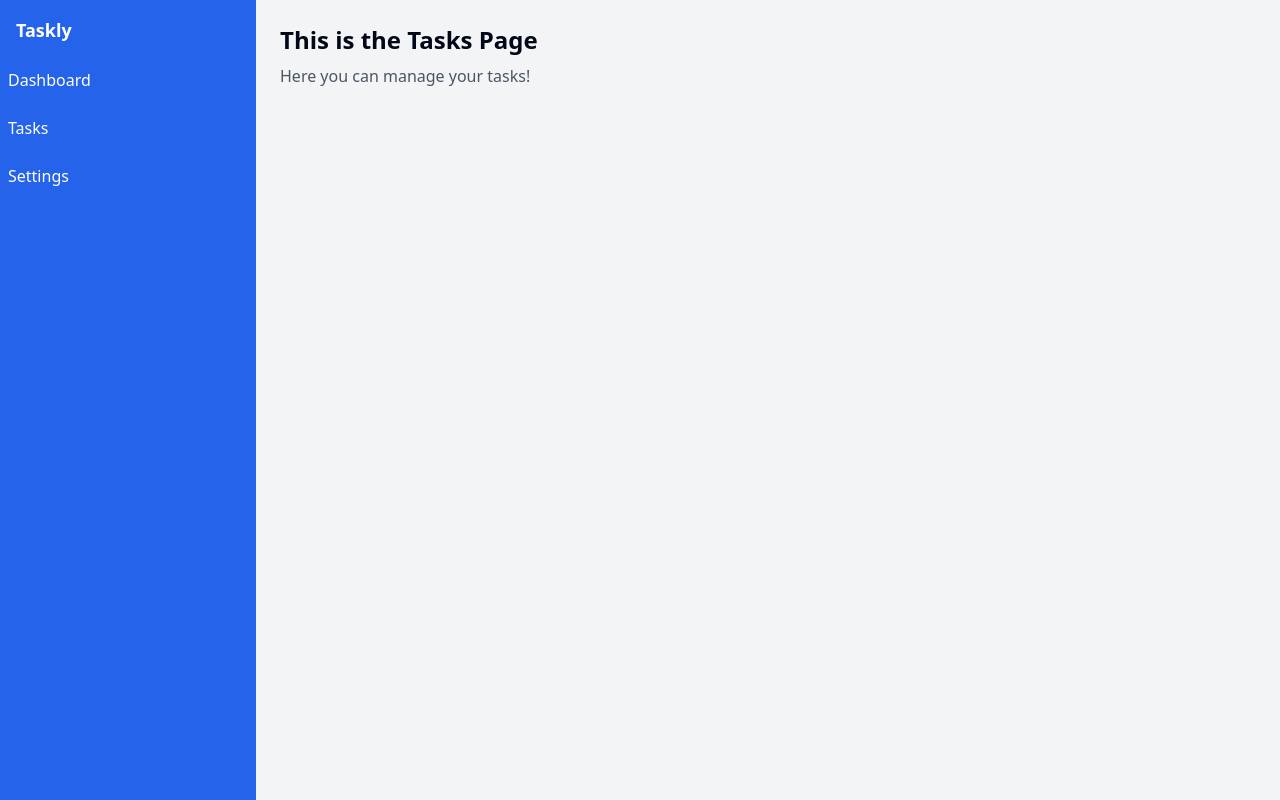
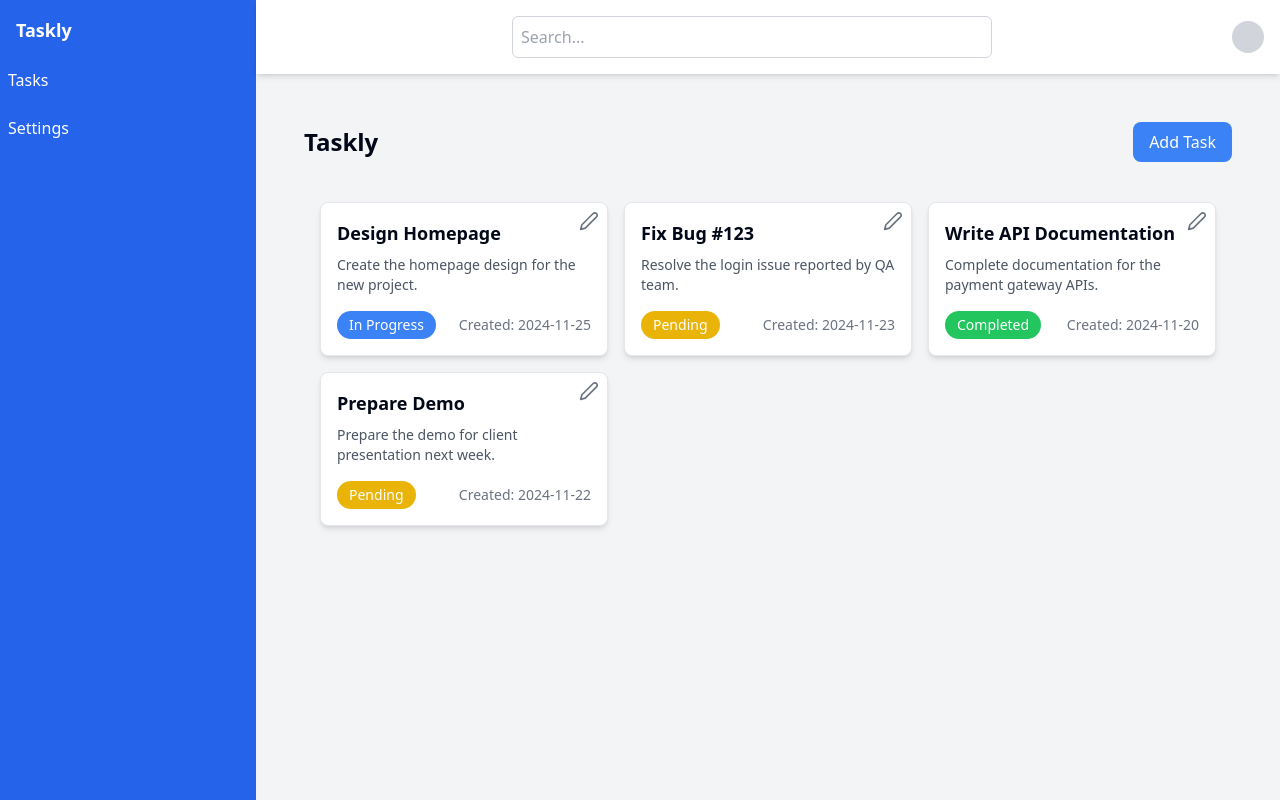
Before and after one commit to DatTTSE172775/Taskly, a Next.js app: page /tasks in a window 1280 px wide. Built offline with nearby package versions, Linux system fonts and the light colour scheme.

Commit message:
create layout tasks enhanced

```diff
--- a/package.json
+++ b/package.json
@@ -24,6 +24,7 @@
     "next": "15.0.3",
     "react": "^18.2.0",
     "react-dom": "^18.2.0",
+    "react-icons": "^5.3.0",
     "tailwind-merge": "^2.5.5",
     "tailwindcss-animate": "^1.0.7"
   },
--- a/src/app/tasks/layout.tsx
+++ b/src/app/tasks/layout.tsx
@@ -1,4 +1,5 @@
-import Sidebar from "@/components/ui/user/sidebar/Sidebar";
+import Header from "@/components/user/header/Header";
+import Sidebar from "@/components/user/sidebar/Sidebar";
 
 export default function UserLayout({
   children,
@@ -7,12 +8,18 @@ export default function UserLayout({
 }>) {
   return (
     <html lang="en">
-      <body className="flex bg-gray-100 min-h-screen h-screen">
+      <body className="flex bg-gray-100 min-h-screen">
         {/* Sidebar */}
         <Sidebar />
 
         {/* Main Content */}
-        <main className="flex-1 p-6 overflow-auto">{children}</main>
+        <div className="flex-1 flex flex-col">
+          {/* Header */}
+          <Header />
+
+          {/* Main Content Area */}
+          <main className="flex-1 p-6">{children}</main>
+        </div>
       </body>
     </html>
   );
--- a/src/app/tasks/page.tsx
+++ b/src/app/tasks/page.tsx
@@ -1,8 +1,22 @@
-export default function TasksPage() {
+"use client";
+
+import TaskAddButton from "@/components/user/tasks/addTask/TaskAddButton";
+import TaskList from "@/components/user/tasks/list/TaskList";
+import React from "react";
+
+const TaskPage: React.FC = () => {
   return (
-    <div>
-      <h1 className="text-2xl font-bold">This is the Tasks Page</h1>
-      <p className="mt-2 text-gray-600">Here you can manage your tasks!</p>
+    <div className="p-6">
+      {/* Header Section */}
+      <div className="flex items-center justify-between mb-6">
+        <h1 className="text-2xl font-bold">Taskly</h1>
+        <TaskAddButton />
+      </div>
+
+      {/* Task List */}
+      <TaskList />
     </div>
   );
-}
+};
+
+export default TaskPage;
--- /dev/null
+++ b/src/components/user/header/Header.tsx
@@ -0,0 +1,20 @@
+export default function Header() {
+  return (
+    <header className="flex items-center justify-between bg-white shadow-md p-4 w-full">
+      {/* Search Bar */}
+      <div className="flex-1 flex justify-center">
+        <input
+          type="text"
+          placeholder="Search..."
+          className="w-1/2 p-2 rounded-md border border-gray-300 focus:outline-none focus:ring-2 focus:ring-blue-500"
+        />
+      </div>
+
+      {/* Avatar */}
+      <div className="flex items-center space-x-4">
+        <div className="w-8 h-8 rounded-full bg-gray-300"></div>{" "}
+        {/* Placeholder Avatar */}
+      </div>
+    </header>
+  );
+}
--- a/src/components/ui/user/sidebar/Sidebar.tsx
+++ b/src/components/user/sidebar/Sidebar.tsx
@@ -5,11 +5,6 @@ const Sidebar = () => {
     <div className="w-64 bg-blue-600 text-white min-h-screen">
       <div className="p-4 text-lg font-bold">Taskly</div>
       <ul className="space-y-2">
-        <li>
-          <a href="/tasks" className="block p-2 hover:bg-blue-700">
-            Dashboard
-          </a>
-        </li>
         <li>
           <a href="/tasks" className="block p-2 hover:bg-blue-700">
             Tasks
--- /dev/null
+++ b/src/components/user/tasks/addTask/TaskAddButton.tsx
@@ -0,0 +1,132 @@
+"use client";
+
+import { Input } from "@/components/ui/input";
+import React, { useState } from "react";
+
+const TaskAddButton: React.FC = () => {
+  const [isFormOpen, setIsFormOpen] = useState(false);
+  const [formData, setFormData] = useState({
+    title: "",
+    description: "",
+    status: "Pending",
+  });
+
+  const handleInputChange = (
+    e: React.ChangeEvent<
+      HTMLInputElement | HTMLTextAreaElement | HTMLSelectElement
+    >
+  ) => {
+    const { name, value } = e.target;
+    setFormData((prevData) => ({ ...prevData, [name]: value }));
+  };
+
+  const handleSubmit = (e: React.FormEvent) => {
+    e.preventDefault();
+    console.log("Task added:", formData);
+    // Clear the form and close modal
+    setFormData({ title: "", description: "", status: "Pending" });
+    setIsFormOpen(false);
+  };
+
+  return (
+    <div>
+      {/* Add Task Button */}
+      <button
+        onClick={() => setIsFormOpen(true)}
+        className="bg-blue-500 text-white px-4 py-2 rounded-lg hover:bg-blue-600"
+      >
+        Add Task
+      </button>
+
+      {/* Modal for Form */}
+      {isFormOpen && (
+        <div className="fixed inset-0 bg-black bg-opacity-50 flex items-center justify-center z-50">
+          <div className="bg-white p-6 rounded-lg shadow-md w-96">
+            <h3 className="text-lg font-bold mb-4">Add New Task</h3>
+
+            <form onSubmit={handleSubmit}>
+              {/* Title */}
+              <div className="mb-4">
+                <label
+                  htmlFor="task-title"
+                  className="block text-sm font-medium text-gray-700 mb-1"
+                >
+                  Title
+                </label>
+                <Input
+                  id="task-title"
+                  type="text"
+                  name="title"
+                  value={formData.title}
+                  onChange={handleInputChange}
+                  className="w-full border border-gray-300 rounded-lg p-2"
+                  required
+                />
+              </div>
+
+              {/* Description */}
+              <div className="mb-4">
+                <label
+                  htmlFor="task-description"
+                  className="block text-sm font-medium text-gray-700 mb-1"
+                >
+                  Description
+                </label>
+                <textarea
+                  id="task-description"
+                  name="description"
+                  value={formData.description}
+                  onChange={handleInputChange}
+                  className="w-full border border-gray-300 rounded-lg p-2"
+                  rows={3}
+                  required
+                />
+              </div>
+
+              {/* Status */}
+              <div className="mb-4">
+                <label
+                  htmlFor="task-status"
+                  className="block text-sm font-medium text-gray-700 mb-1"
+                >
+                  Status
+                </label>
+                <select
+                  id="task-status"
+                  name="status"
+                  value={formData.status}
+                  onChange={handleInputChange}
+                  className="w-full border border-gray-300 rounded-lg p-2"
+                  required
+                >
+                  <option value="Pending">Pending</option>
+                  <option value="In Progress">In Progress</option>
+                  <option value="Completed">Completed</option>
+                </select>
+              </div>
+
+              {/* Buttons */}
+              <div className="flex justify-end">
+                <button
+                  type="button"
+                  onClick={() => setIsFormOpen(false)}
+                  className="bg-gray-300 text-gray-700 px-4 py-2 rounded-lg mr-2 hover:bg-gray-400"
+                >
+                  Cancel
+                </button>
+                <button
+                  type="submit"
+                  className="bg-blue-500 text-white px-4 py-2 rounded-lg hover:bg-blue-600"
+                >
+                  Add Task
+                </button>
+              </div>
+            </form>
+          </div>
+        </div>
+      )}
+    </div>
+  );
+};
+
+export default TaskAddButton;
--- /dev/null
+++ b/src/components/user/tasks/card/TaskCard.tsx
@@ -0,0 +1,64 @@
+"use client";
+
+import React from "react";
+import { FiEdit2 } from "react-icons/fi"; // Import icon chỉnh sửa từ react-icons
+
+interface TaskCardProps {
+  title: string;
+  description: string;
+  status: "Pending" | "In Progress" | "Completed";
+  createdAt: string;
+  onEdit: () => void; // Callback để chỉnh sửa
+}
+
+const TaskCard: React.FC<TaskCardProps> = ({
+  title,
+  description,
+  status,
+  createdAt,
+  onEdit,
+}) => {
+  const getStatusColor = () => {
+    switch (status) {
+      case "Pending":
+        return "bg-yellow-500 text-white";
+      case "In Progress":
+        return "bg-blue-500 text-white";
+      case "Completed":
+        return "bg-green-500 text-white";
+      default:
+        return "bg-gray-500 text-white";
+    }
+  };
+
+  return (
+    <div className="bg-white p-4 rounded-lg shadow-md border border-gray-200 relative">
+      {/* Icon chỉnh sửa */}
+      <button
+        onClick={onEdit}
+        className="absolute top-2 right-2 text-gray-500 hover:text-blue-500"
+        title="Edit Task"
+      >
+        <FiEdit2 className="w-5 h-5" />
+      </button>
+
+      {/* Title */}
+      <h3 className="text-lg font-semibold mb-2">{title}</h3>
+
+      {/* Description */}
+      <p className="text-sm text-gray-600 mb-4">{description}</p>
+
+      {/* Status and Created At */}
+      <div className="flex items-center justify-between">
+        <span
+          className={`px-3 py-1 rounded-full text-sm font-medium ${getStatusColor()}`}
+        >
+          {status}
+        </span>
+        <span className="text-sm text-gray-500">Created: {createdAt}</span>
+      </div>
+    </div>
+  );
+};
+
+export default TaskCard;
--- /dev/null
+++ b/src/components/user/tasks/list/TaskList.tsx
@@ -0,0 +1,69 @@
+"use client";
+
+import React from "react";
+import TaskCard from "../card/TaskCard";
+
+interface Task {
+  id: number;
+  title: string;
+  description: string;
+  status: "Pending" | "In Progress" | "Completed";
+  createdAt: string;
+}
+
+const TaskList: React.FC = () => {
+  // Dummy data for tasks
+  const tasks: Task[] = [
+    {
+      id: 1,
+      title: "Design Homepage",
+      description: "Create the homepage design for the new project.",
+      status: "In Progress",
+      createdAt: "2024-11-25",
+    },
+    {
+      id: 2,
+      title: "Fix Bug #123",
+      description: "Resolve the login issue reported by QA team.",
+      status: "Pending",
+      createdAt: "2024-11-23",
+    },
+    {
+      id: 3,
+      title: "Write API Documentation",
+      description: "Complete documentation for the payment gateway APIs.",
+      status: "Completed",
+      createdAt: "2024-11-20",
+    },
+    {
+      id: 4,
+      title: "Prepare Demo",
+      description: "Prepare the demo for client presentation next week.",
+      status: "Pending",
+      createdAt: "2024-11-22",
+    },
+  ];
+
+  const handleEditTask = (id: number) => {
+    console.log(`Edit task with ID: ${id}`);
+  };
+
+  return (
+    <div className="p-4">
+      <div className="grid grid-cols-1 sm:grid-cols-2 lg:grid-cols-3 gap-4">
+        {tasks.map((task) => (
+          <TaskCard
+            key={task.id}
+            title={task.title}
+            description={task.description}
+            status={task.status}
+            createdAt={task.createdAt}
+            onEdit={() => handleEditTask(task.id)}
+          />
+        ))}
+      </div>
+    </div>
+  );
+};
+
+export default TaskList;
```
Also changed, not shown: 1 other file (tests, documents, lock files or other folders).
